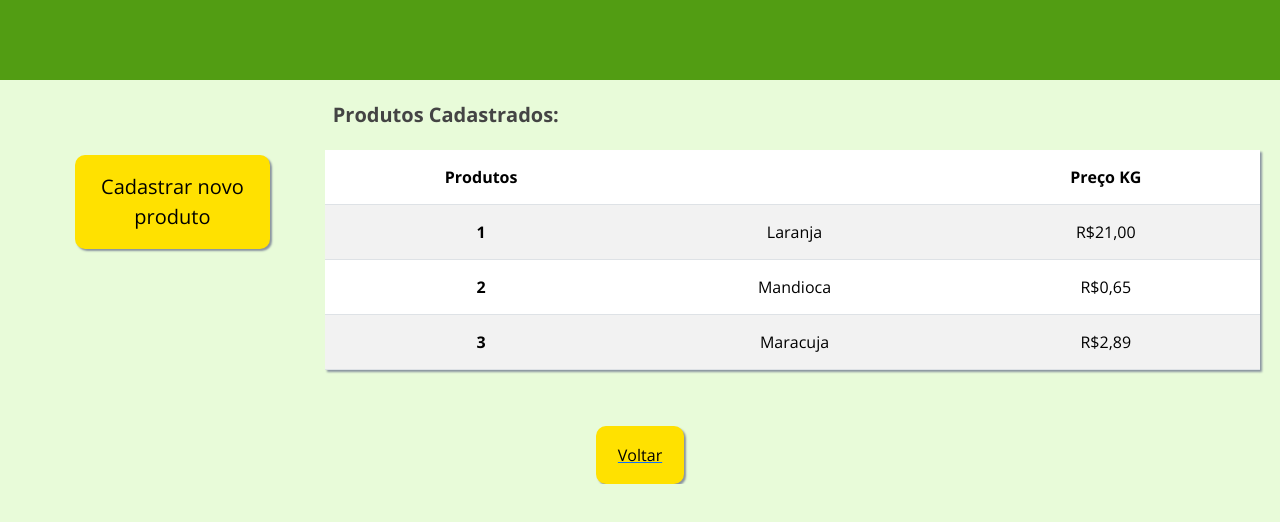
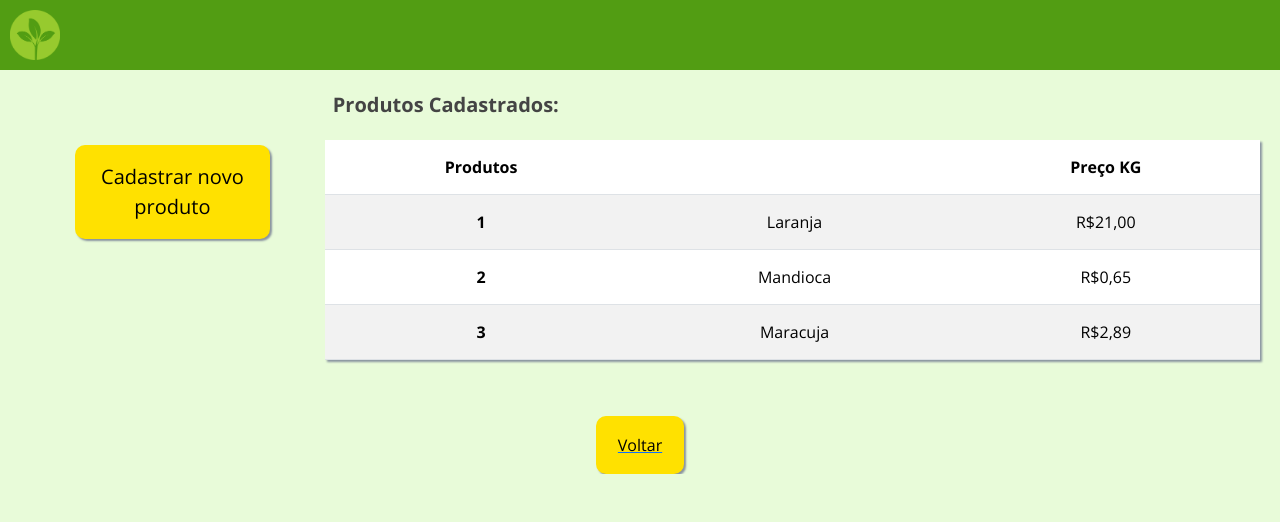
Before and after one commit to ThalesTavares18/gestao-rural, a Next.js app: page /estoque in a window 1280 px wide. Shown: the top 522 px of the page. Built offline with nearby package versions, Linux system fonts and the light colour scheme.

Commit message:
query do banco

```diff
--- a/app/estoque/page.js
+++ b/app/estoque/page.js
@@ -20,10 +20,10 @@ const Estoque = () => {
   return (
     <div>
       <div className="menuSuperior">
-        <button className="menuSuperiorImg">
-        <i className="fa-solid fa-seedling"></i>
 
-        </button>
+       <img className=' logo' src= "logo.png" />
+
+
       </div>
 
 
--- a/app/estoque/pagina_estoque.css
+++ b/app/estoque/pagina_estoque.css
@@ -18,13 +18,14 @@ body {
 }
 
 /* Imagem do menu superior */
-.menuSuperiorImg {
-    background: transparent;
-    border: none;
-    width: 60px;
-    height: 60px;
-    font-size: 25px;
+
+
+.logo{
+    width: 50px;
+    height: 50px;
+    align-items: center;
 }
+
 
 /* Painel e Conteúdo */
 .paineis {
```
Also changed, not shown: 1 other file (tests, documents, lock files or other folders).
